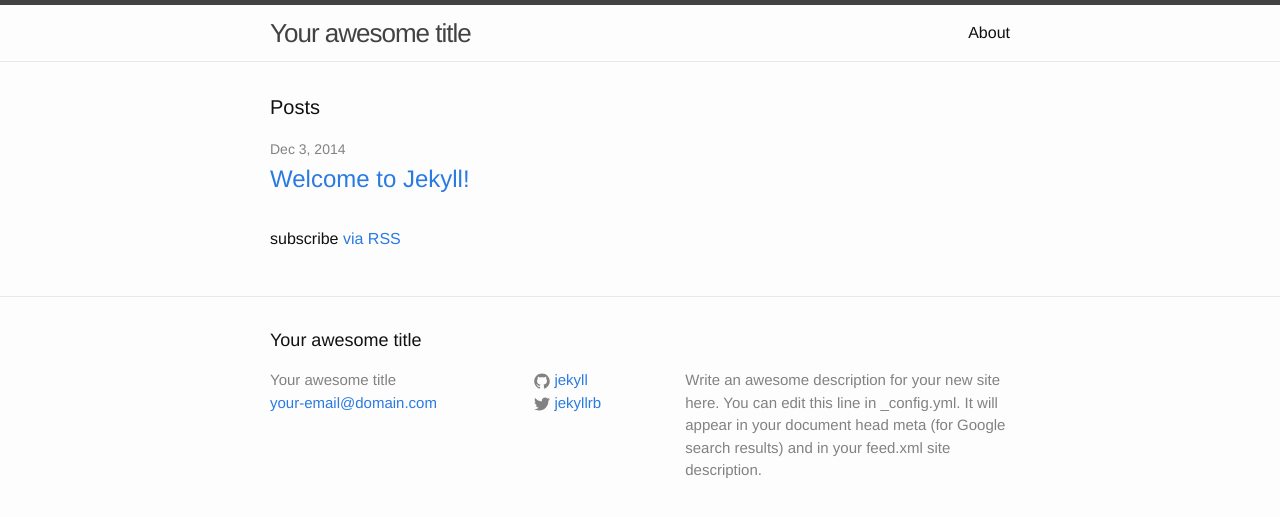
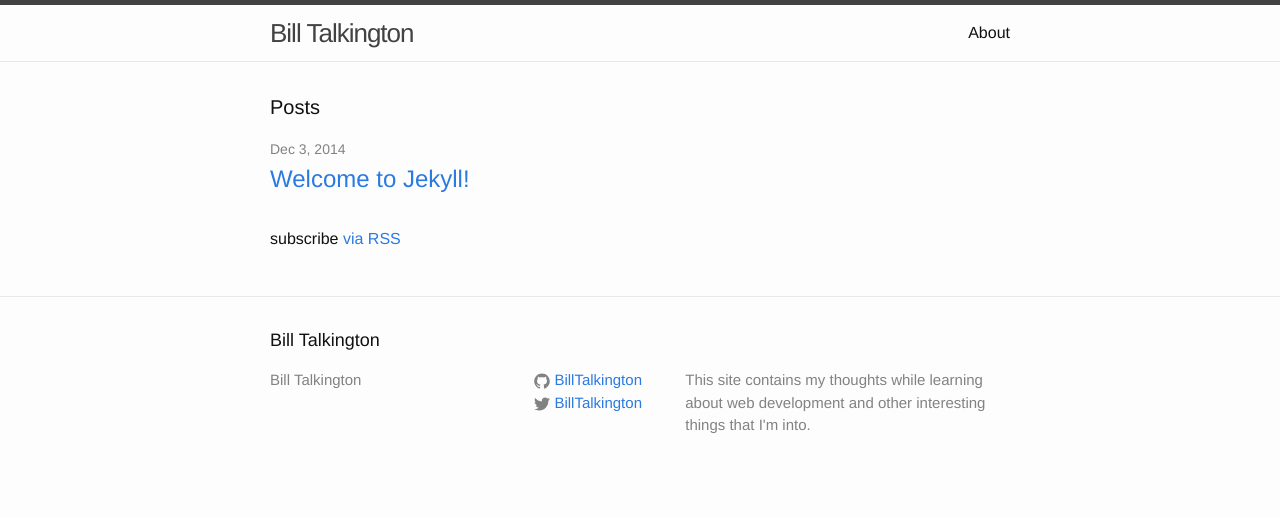
Before and after one commit to BillTalkington/billtalkington.github.io, a Jekyll site: the page built from index.html, in a window 1280 px wide. Shown: the top 517 px of the page. Built offline with Jekyll 4.4.1, drawn with Linux system fonts in a browser that asks for light colours.

Commit message:
Modified _config.yml and .gitignore

```diff
--- a/_config.yml
+++ b/_config.yml
@@ -1,14 +1,13 @@
 # Site settings
-title: Your awesome title
-email: your-email@domain.com
+title: Bill Talkington
+# email: your-email@domain.com
 description: > # this means to ignore newlines until "baseurl:"
-  Write an awesome description for your new site here. You can edit this
-  line in _config.yml. It will appear in your document head meta (for
-  Google search results) and in your feed.xml site description.
+  This site contains my thoughts while learning about web development
+  and other interesting things that I'm into.
 baseurl: "" # the subpath of your site, e.g. /blog/
-url: "http://yourdomain.com" # the base hostname & protocol for your site
-twitter_username: jekyllrb
-github_username:  jekyll
+url: "http://billtalkington.github.io" # the base hostname & protocol for your site
+twitter_username: BillTalkington
+github_username:  BillTalkington
 
 # Build settings
 markdown: kramdown
```
Also changed, not shown: 1 other file.
